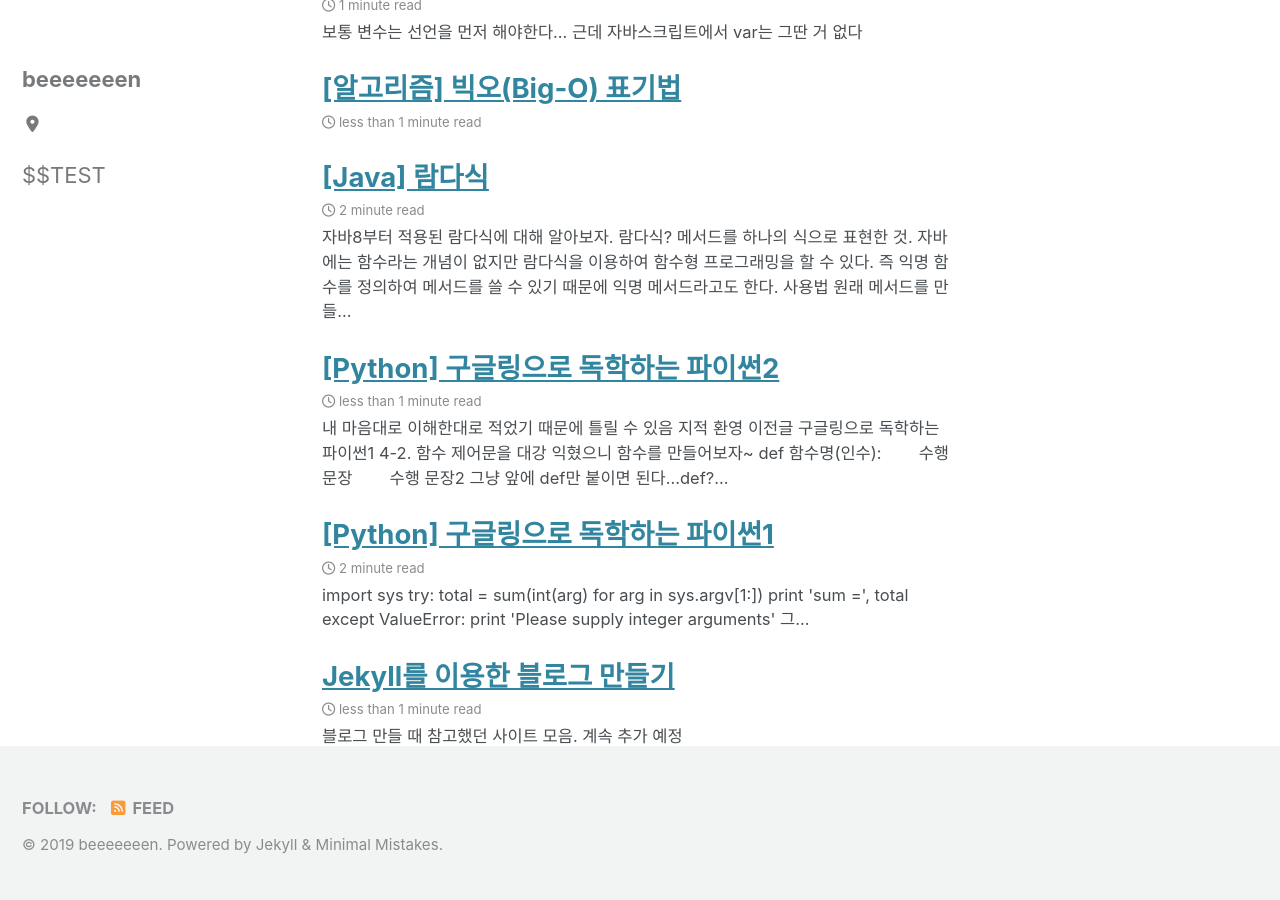
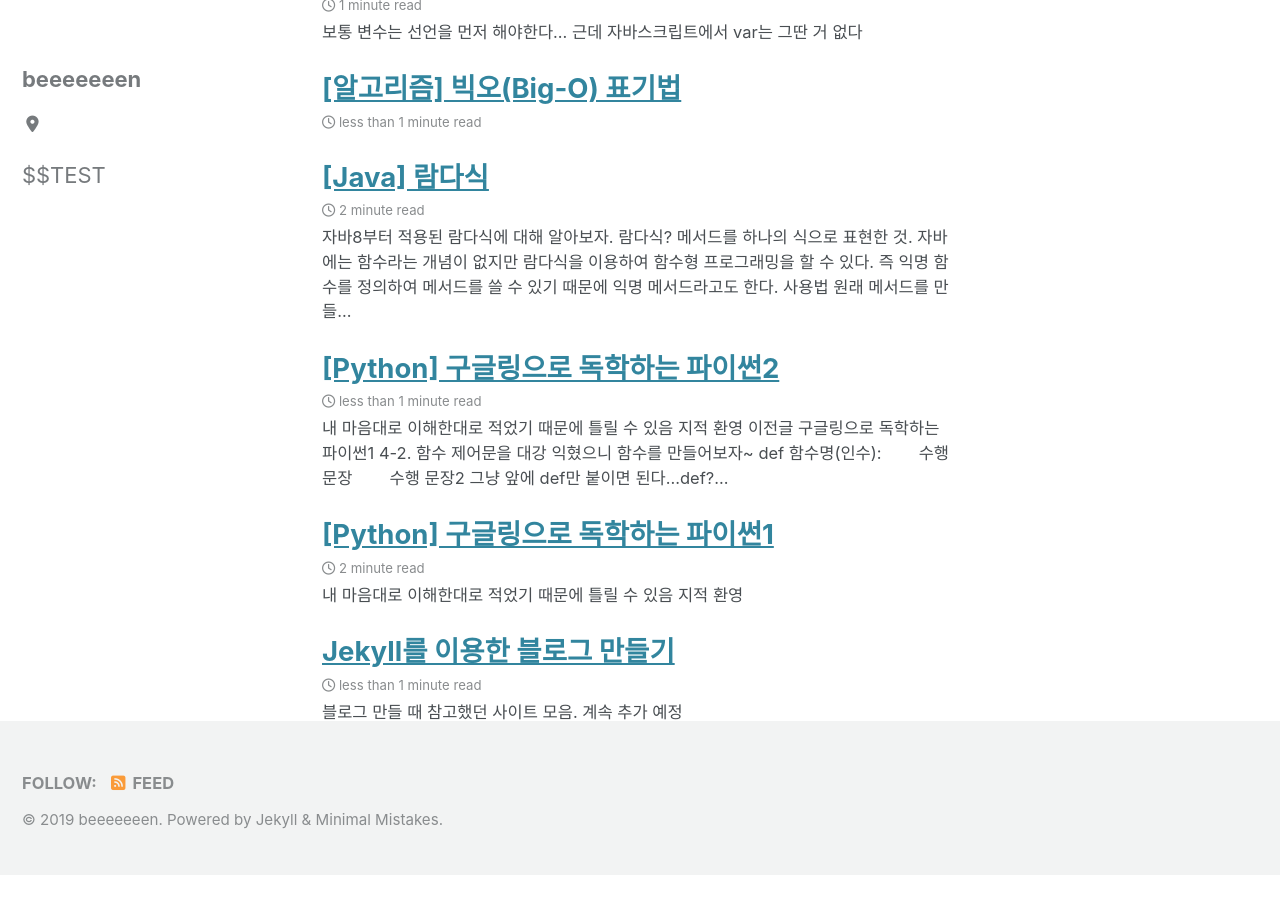
Before and after one commit to sbeeeeeeen/sbeeeeeeen.github.io, a Jekyll site: the page built from year-archive.md, in a window 1280 px wide and 900 px high, scrolled down 863 px. Built offline with Jekyll 4.4.1, drawn with Linux system fonts in a browser that asks for light colours; cached includes are drawn as plain includes; nearby versions of some CDN libraries; comment, search, counter and statistics services are not loaded; a style sheet for code colours, icons or effects is not loaded; after the commit the page ends 1738 px from its top, so only the background shows below that.

Commit message:
Update 2019-08-29-python1.md

````diff
--- a/_posts/2019-08-29-python1.md
+++ b/_posts/2019-08-29-python1.md
@@ -4,17 +4,36 @@ date: 2019-08-29 15:10:28
 categories: python
 ---
 
+**내 마음대로 이해한대로 적었기 때문에 틀릴 수 있음 지적 환영**
+
+변수 a와 b가 있다. a는 3, b는 6이다. 둘의 값을 바꾸고 싶다면?
+
+ 자바로 풀어보면,
+ ```java
+ int a = 3;
+ int b = 6;
+ int temp = a;
+ a = b;
+ b = temp;
+ ```
+
+temp라는 변수를 하나 더 만들어서 바꿔준다.
+
+
+
+그러나 파이썬은 ..
 ```python
-import sys
-try:
-    total = sum(int(arg) for arg in sys.argv[1:])
-    print 'sum =', total
-except ValueError:
-    print 'Please supply integer arguments'
+>>> a = 3
+>>> b = 6
+>>> a,b = b,a
+>>> print(a,b)
+6 3
 ```
 
-<strike>그냥 찍어보는 파이썬 소스...</strike><br>
-**내 마음대로 이해한대로 적었기 때문에 틀릴 수 있음 지적 환영**
+![U4gw](https://user-images.githubusercontent.com/41671001/65733336-28625900-e109-11e9-8bfe-a6bccf6500a3.gif)
+그저 빛.... 갓 파이썬...
+공부해본다
+
 
 
 ## 1. 파이썬이란?
@@ -33,7 +52,7 @@ except ValueError:
  >>> 3
  3
 ```
-3을 찍으면 진짜 그냥 3이 찍힌다.....
+3을 찍으면 진짜 그냥 3이 찍힌다.....(너무 당연한 소리)
 
 
 
````
